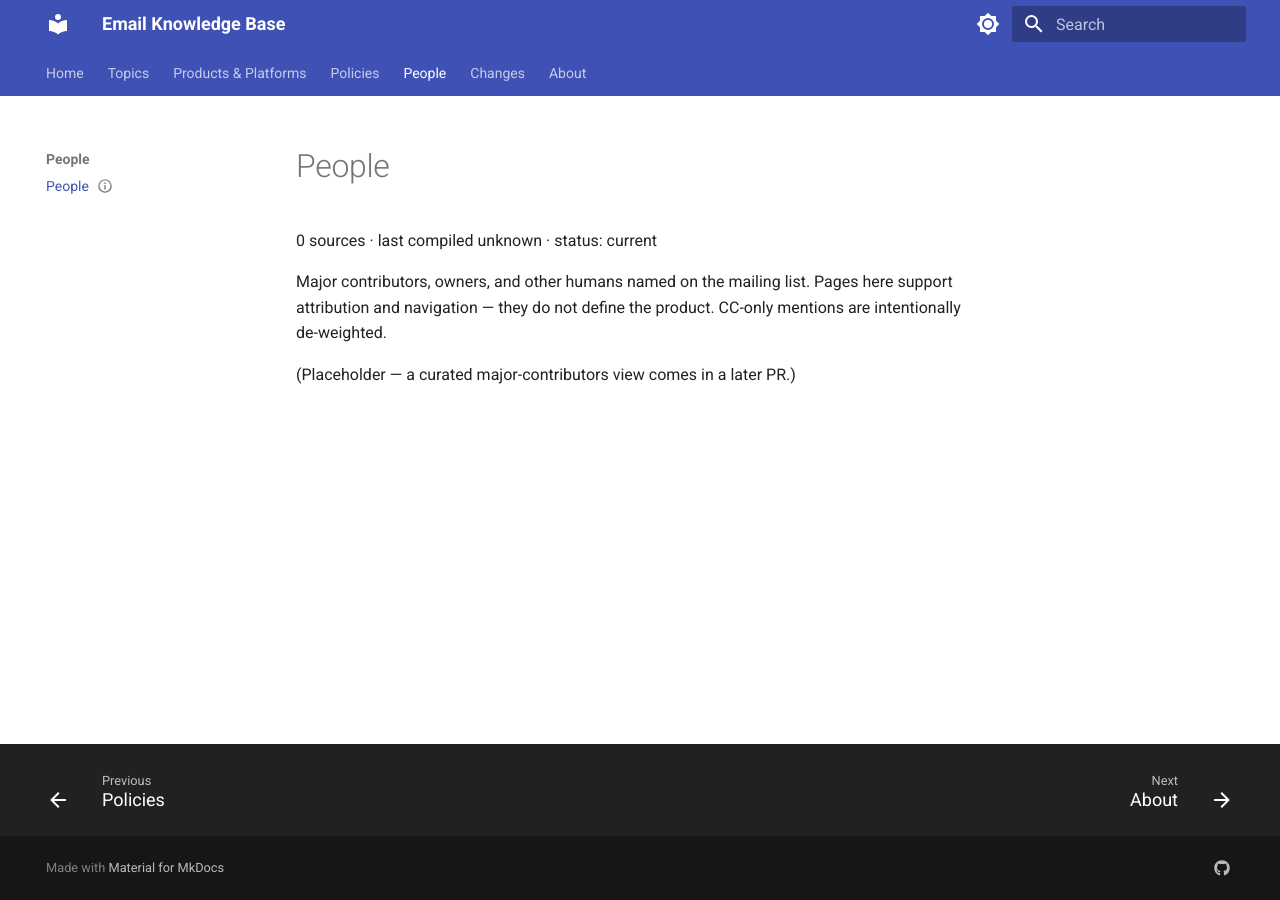
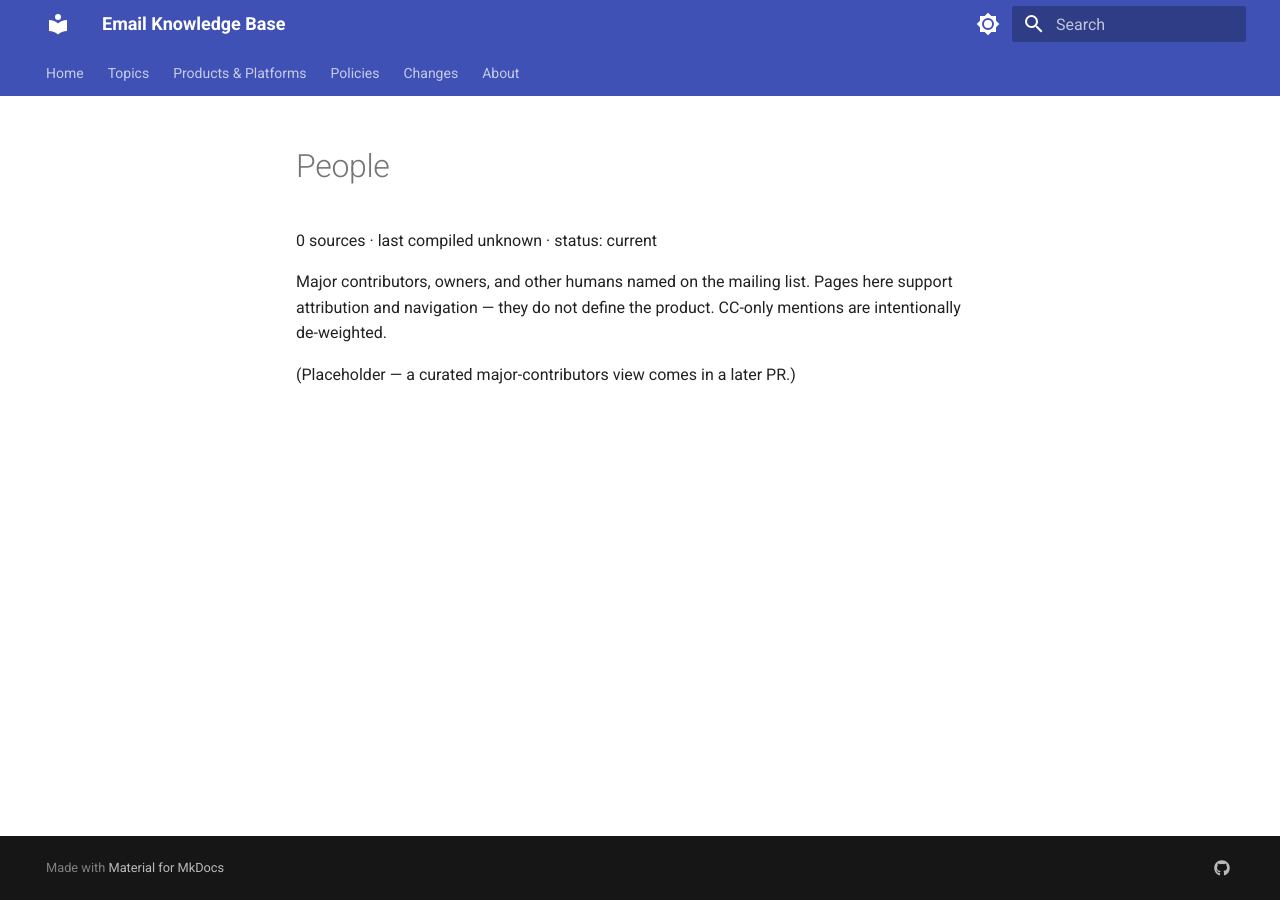
Before and after one commit to jyotiduhan2004/IM-Hackathon, an MkDocs documentation site: the page built from wiki/entities/index.md, in a window 1280 px wide. Built offline with MkDocs 1.6.1 and Material for MkDocs 9.7.7, drawn with Linux system fonts in a browser that asks for light colours; part of the change alters nothing that is shown.

Commit message:
feat(viewer): hide entities/people from primary nav
People pages are reference-only per the North Star — they should
resolve via [[wikilinks]] and direct URLs, but not clutter the top
nav. Removed the `People -> entities/index.md` entry from
mkdocs.yml. Pages still build and remain URL-reachable at /entities/.

Confirmed via `mkdocs build`:
- `entities/index.md` reported as "in docs, not in nav" (intentional).
- `site/entities/index.html` exists and loads.
- `site/home/index.html` has 0 nav mentions of "entities".

Part of the sparkling-skipping-fiddle North Star rollout (Unit 7/9).

Co-Authored-By: Claude Opus 4.6 (1M context) <noreply@anthropic.com>

```diff
--- a/mkdocs.yml
+++ b/mkdocs.yml
@@ -18,8 +18,6 @@ nav:
       - systems/index.md
   - Policies:
       - policies/index.md
-  - People:
-      - entities/index.md
   - Changes: log.md
   - About: about.md
 
```
